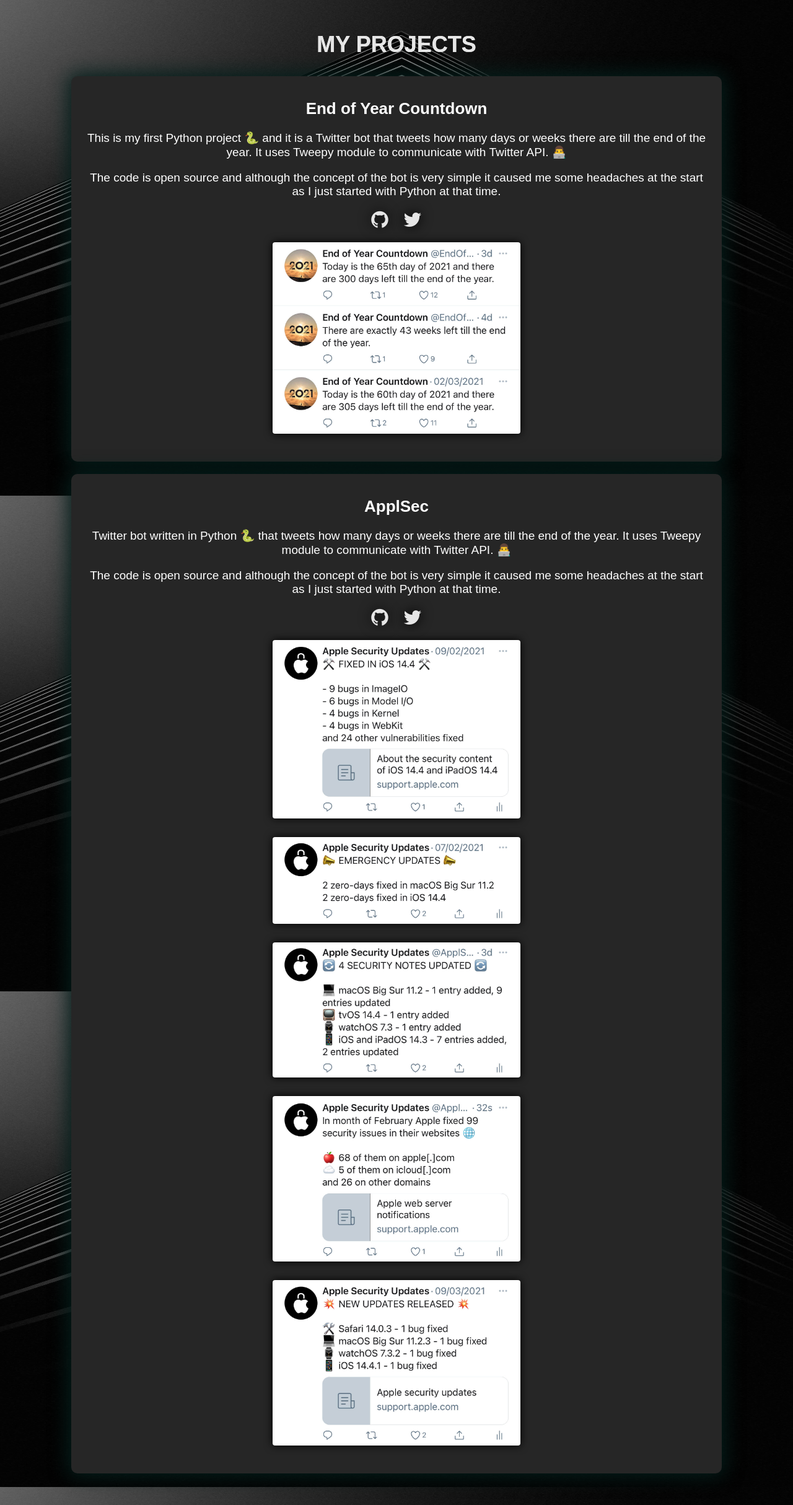
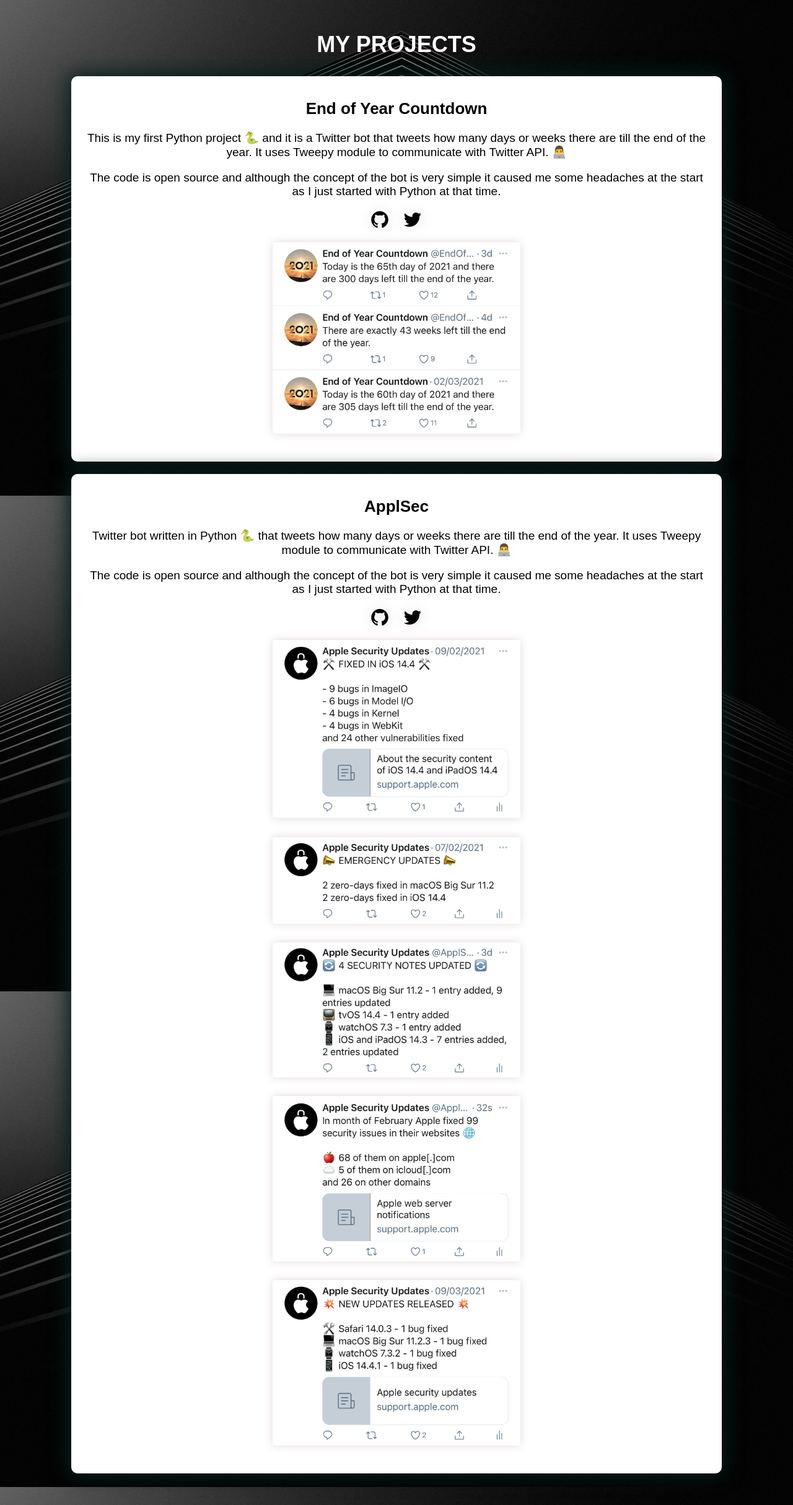
Before and after one commit to amadejpapez/amadejpapez.com, a Django app: page /projects/ in a window 1280 px wide. Shown: the whole page at 62% size. Run offline with Django 3.2, Linux system fonts and the light colour scheme.

Commit message:
Added automatic light/dark mode depending on the OS settings

```diff
--- a/main/static/main.css
+++ b/main/static/main.css
@@ -30,6 +30,10 @@ h2 {
 
 #project p {
     font-size: 19px;
+}
+
+#project a {
+    color: white;
 }
 
 .images {
@@ -88,3 +92,34 @@ h2 {
         width: 80%;
     }
 }
+
+@media (prefers-color-scheme: light) {
+    body {
+        color: black;
+    }
+
+    #project {
+        background-color: white;
+    }
+
+    #project a {
+        color: black;
+    }
+
+    h1 {
+        color: white;
+    }
+
+    .links {
+        color: black;
+        filter: drop-shadow(0 0 10px rgb(228, 217, 217));
+    }
+
+    .images img {
+        filter: drop-shadow(0 0 10px rgb(228, 217, 217));
+    }
+
+    .demo img {
+        filter: drop-shadow(0 0 7px rgb(228, 217, 217));
+    }
+}
--- a/main/templates/main.html
+++ b/main/templates/main.html
@@ -17,7 +17,7 @@
         <div id="project">
             <p>My name is Amadej and I am 18 years old. 👋</p>
             <p>A year ago I started learning Python. I knew HTML, CSS and I did try JavaScript. I decided I would look into Python and have some fun with it. A year later I have this website built with Django and
-            <a href="/projects" style="color: white;">here</a>
+            <a href="/projects">here</a>
             you can find some of my small Python projects. 🐍</p>
             <h2 style="margin-top: 40px;">WHAT I'M CURRENTLY LEARNING:</h2>
             <div class="images">
```
